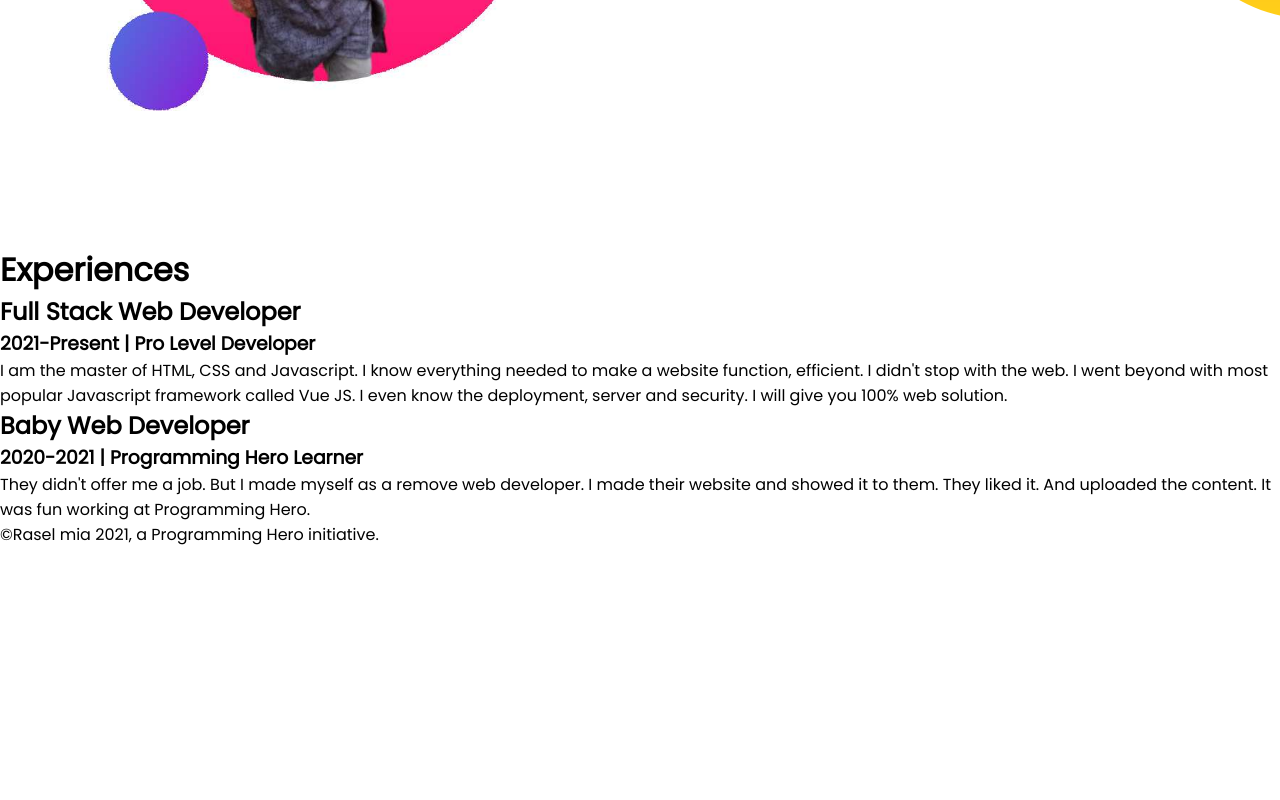
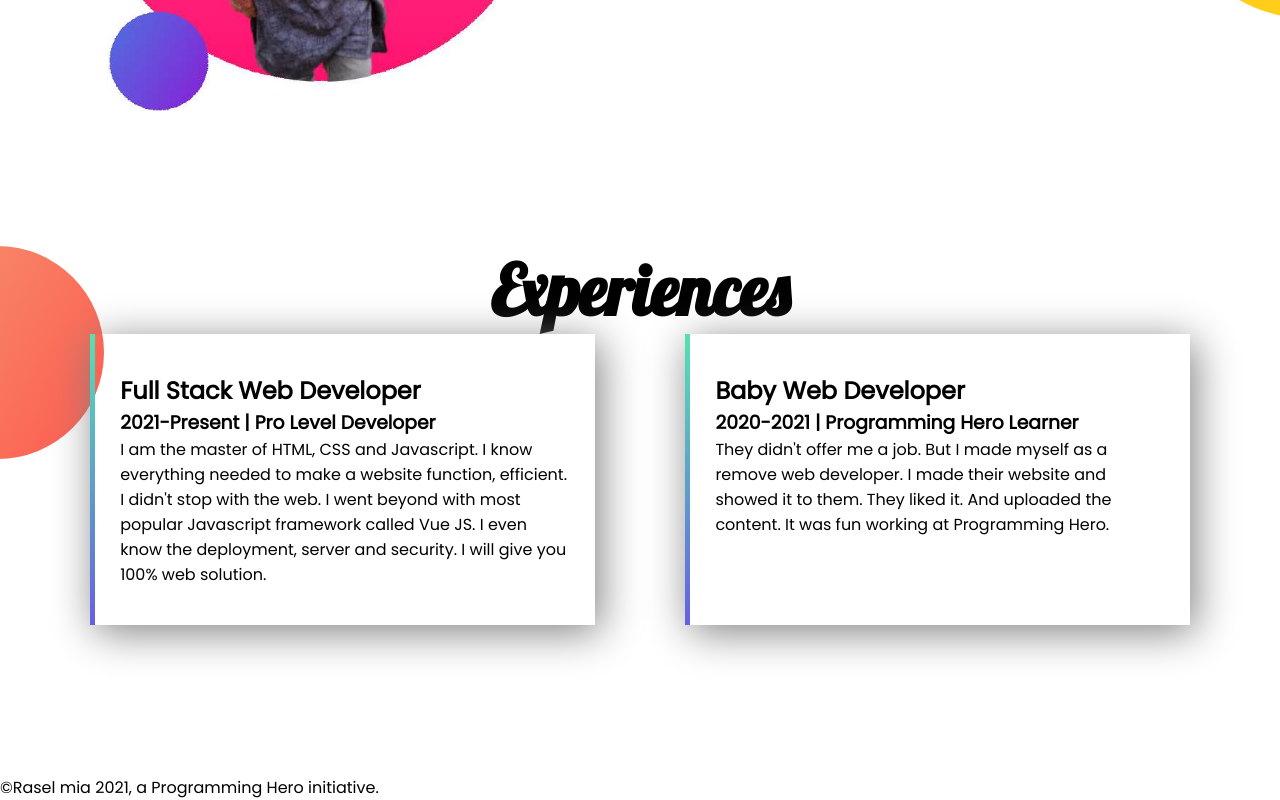
Before and after one commit to mdraselmiah95/Portfolio-practical-website-1, a plain HTML site: page index.html in a window 1280 px wide. Shown: the part 1134-1934 px from the top of the page. Before the commit the page ends 1681 px from the top, so only its background shows below. Drawn offline with Linux system fonts and the light colour scheme; a web font is replaced by a local one.

Commit message:
another section and other thing added

```diff
--- a/css/style.css
+++ b/css/style.css
@@ -91,3 +91,49 @@ body {
 .section-two-contant p {
   margin-bottom: 5%;
 }
+/* section two end */
+
+/* section three started */
+#section-three {
+  background-image: url(../images/exp-bg.png);
+  background-repeat: no-repeat;
+  padding-bottom: 150px;
+}
+#section-three h1 {
+  text-align: center;
+  font-size: 70px;
+  font-family: "Lobster", cursive;
+}
+.section-three-container {
+  display: flex;
+}
+.section-three-content-one {
+  width: 50%;
+  padding: 3% 2%;
+  border-left: 5px solid;
+  margin-left: 7%;
+  box-shadow: 5px 7px 40px grey;
+  border-image: linear-gradient(180deg, #54e2b1, #675fe2);
+  border-image-slice: 1;
+}
+.section-three-content-one h2 {
+}
+.section-three-content-one h3 {
+}
+.section-three-content-one p {
+}
+.section-three-content-two {
+  width: 50%;
+  padding: 3% 2%;
+  margin: 0 7%;
+  border-left: 5px solid;
+  box-shadow: 5px 7px 40px grey;
+  border-image: linear-gradient(180deg, #54e2b1, #675fe2);
+  border-image-slice: 1;
+}
+.section-three-content-two h2 {
+}
+.section-three-content-two h3 {
+}
+.section-three-content-two p {
+}
--- a/index.html
+++ b/index.html
@@ -70,7 +70,7 @@
             100% web solution.
           </p>
         </div>
-        <div class="section-three-contant-two">
+        <div class="section-three-content-two">
           <h2>Baby Web Developer</h2>
           <h3>2020-2021 | Programming Hero Learner</h3>
           <p>
```
